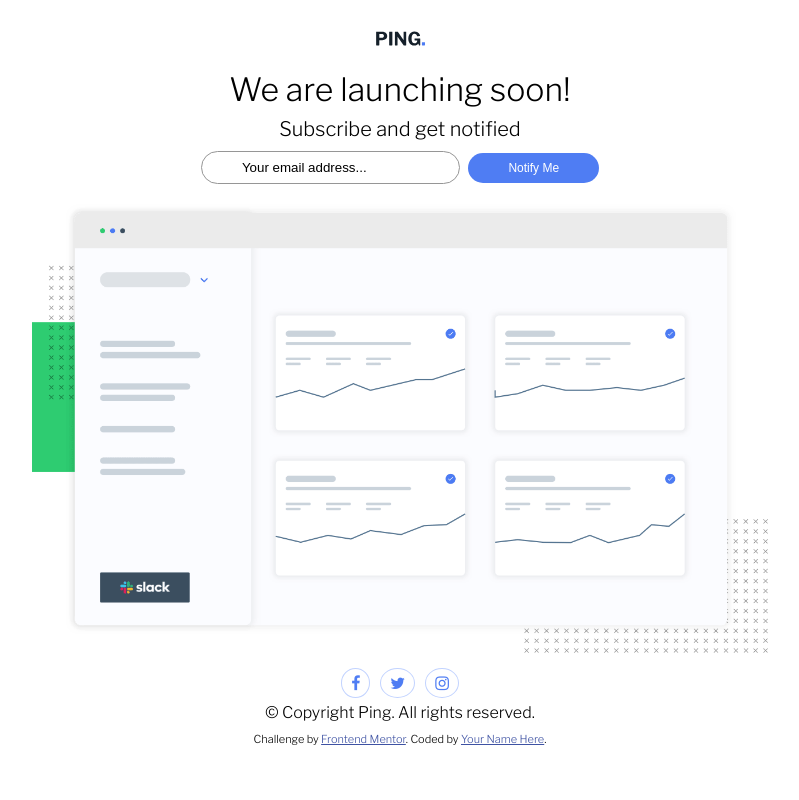
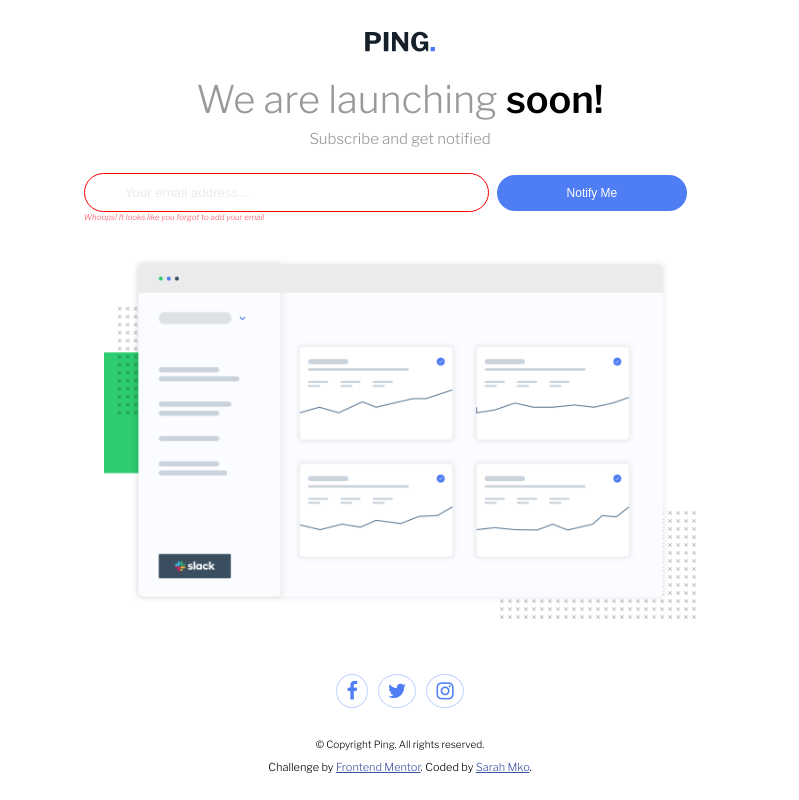
Before and after one commit to sar-mko/ping-coming-soon-page-master, a plain HTML site: page index.html in a window 1280 px wide. Both pictures are taken after a click on the button "Notify Me". Shown: the whole page, without its empty margins (240-1039 px from the left). Drawn offline with nearby package versions, Linux system fonts and the light colour scheme.

Commit message:
add javscript and styling

```diff
--- a/index.html
+++ b/index.html
@@ -22,14 +22,13 @@
 <body class="libre-franklin">
   <main class="flex">
     <img class="logo-img" src="images/logo.svg"  alt="ping logo">
-    <h1>We are launching soon!</h1>
-
+    <h1>We are launching <span class="bold-style">soon!</span></h1>
     <h2>Subscribe and get notified</h2>
     <div class="input-cont">
-      <input type="text" value="Your email address...">
+      <input type="text" placeholder="Your email address...">
       <button>Notify Me</button>
+      <p class="hide alert-msg"></p>
     </div>
-
     <img class="dash-img" src="images/illustration-dashboard.png" alt="dashboard illustration">
     <div class="icons-cont">
       <ul class="flex icons">
@@ -39,15 +38,16 @@
 
       </ul>
     </div>
-    &copy; Copyright Ping. All rights reserved.
+   <span class="copyright"> &copy; Copyright Ping. All rights reserved.</span>
 
   </main>
 
   <footer>
     <p class="attribution">
       Challenge by <a href="https://www.frontendmentor.io?ref=challenge" target="_blank">Frontend Mentor</a>.
-      Coded by <a href="#">Your Name Here</a>.
+      Coded by <a href="#">Sarah Mko</a>.
     </p>
   </footer>
+  <script src="main.js"></script>
 </body>
 </html>
--- a/main.js
+++ b/main.js
@@ -0,0 +1,25 @@
+const emailRegex = /^[a-zA-Z0-9._-]+@[a-zA-Z0-9.-]+\.[a-zA-Z]{2,4}$/;
+const input = document.querySelector('input')
+const button = document.querySelector('button')
+const inputContainer = document.querySelector('.input-cont')
+const spanAlert = document.querySelector('.alert-msg')
+
+button.addEventListener('click', submitEmail)
+
+function submitEmail() {
+    if(emailRegex.test(input.value)){
+        alert('Submitted!')
+        spanAlert.style.display = 'none'
+        input.style.border = "1px solid hsl(0, 0%, 92%)"
+        input.value = ''
+    }else if(input.value === ''){
+        spanAlert.style.display = 'block'
+        spanAlert.innerText = "Whoops! It looks like you forgot to add your email"
+        input.style.border = "1px solid red"
+    }else{
+        spanAlert.style.display = 'block'
+        spanAlert.innerText = "Please provide a valid email address"
+        input.style.border = "1px solid red"
+    }
+
+}
--- a/style.css
+++ b/style.css
@@ -12,51 +12,78 @@
     font-optical-sizing: auto;
     font-style: normal;
 
-  }
-
+}
+.bold-style{
+    font-weight: 600;
+    color: black;
+}
 main{
     flex-direction: column;
     align-items: center;
     padding: 10px;
+
+    max-height: 100vh;
 }
-
 .logo-img{
-    width: 49px;
+    width: 70px;
     padding: 21px 0 16px 0;
 }
 .dash-img{
-    width: 60%;
-    padding: 10px;
+    width: 47%;
+    padding: 10px 0 25px 0;
 }
 h1{
     padding: 8px 0;
+    color:hsl(0, 0%, 60%);
+    font-size: 38px;
 }
 h2{
-    font-size: 20px;
+    font-size: 15px;
+    color:hsl(0, 0%, 59%);
+
 }
 /*input styles*/
+.input-cont{
+    padding: 25px 5px;
+    width: 51%;
+}
+input{
+    padding: 11px 40px;
+    border-radius: 20px;
+    border: 1px solid hsl(0, 0%, 92%);
+    width: 64%;
+}
+input::placeholder{
+    color: hsl(0, 0%, 92%);
+}
 button{
-    padding: 8px 40px;
+    padding: 11px 40px;
     margin-left: 5px;
     border-radius: 20px;
     font-size: 12px;
+    font-weight: 500;
     background-color: hsl(223, 87%, 63%);
     color: white;
     border: 0;
     box-shadow: 5px;
+    width: 30%;
 }
-input{
-    padding: 8px 40px;
-    border-radius: 20px;
-    border: 1px solid  hsl(0, 0%, 59%);
+.hide{
+    display: none;
 }
-.input-cont{
-    padding: 10px 5px;
+.alert-msg{
+    color: hsl(354, 100%, 66%);
+    font-size: 8px;
+    font-style: italic;
+}
+button:hover{
+    background-color: hsl(223, 87%, 83%);
+    cursor: pointer;
 }
 /*icons styles*/
 .icons-cont{
     width: 50%;
-    padding: 5px;
+    padding: 30px 0 30px 0;
 }
 .icons{
     flex-direction: row;
@@ -71,5 +98,8 @@ input{
     border-radius: 100%;
     border: 1px solid hsl(223, 100%, 88%);
     padding: 6px 9px;
-
+    font-size: 20px;
 }
+.copyright {
+    font-size: 10px;
+}
```
